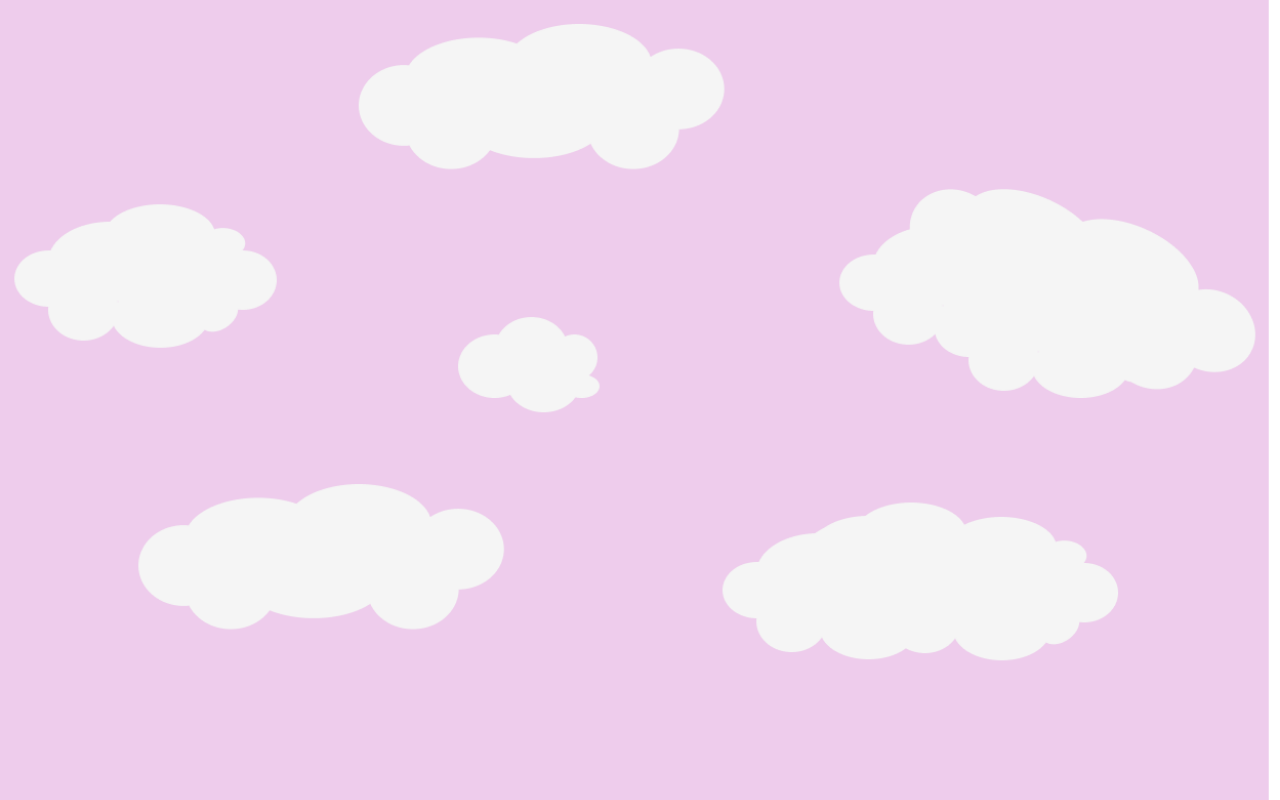
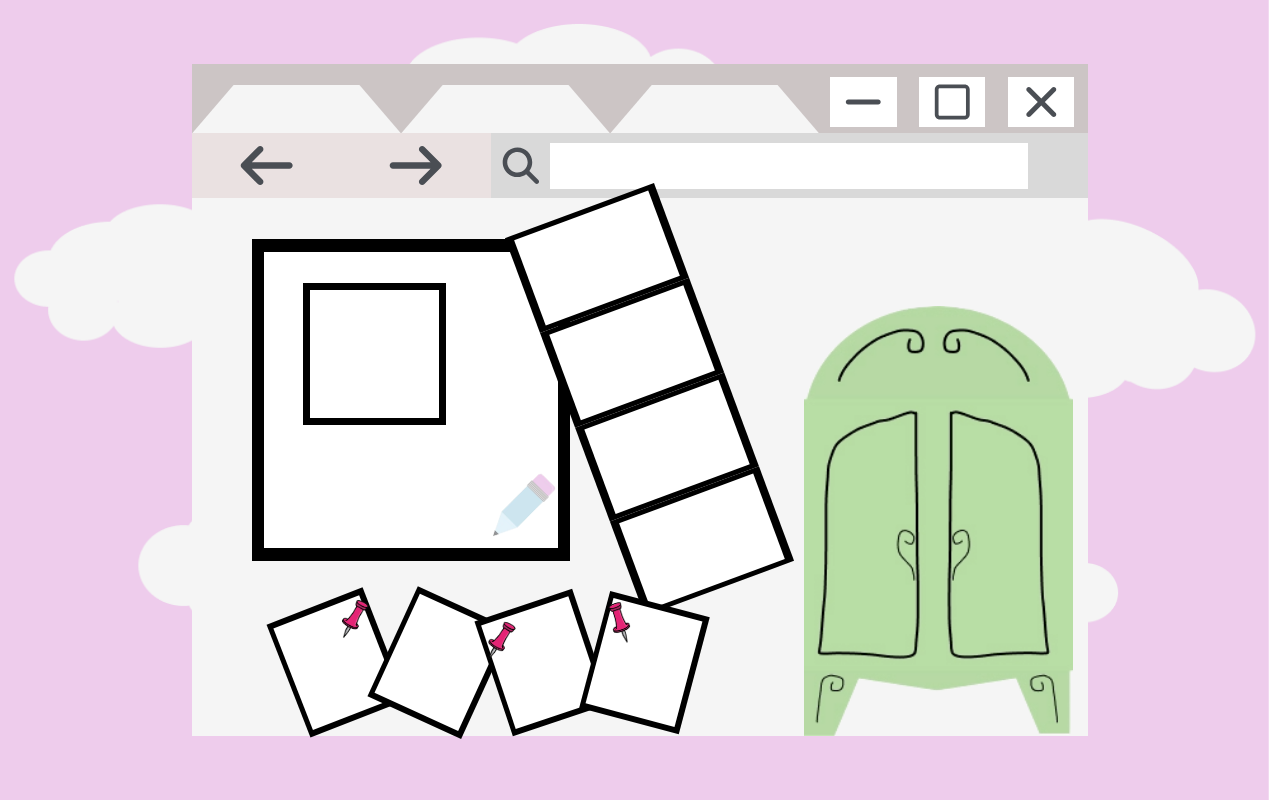
Before and after one commit to Kdinatale/grand_challenges_summer_2025, a React (Vite) app in the folder frontend/closet-community/: page /editProfile in a window 1280 px wide. Before the commit this address had no page. Built offline with nearby package versions, Linux system fonts and the light colour scheme; a web font is replaced by a local one.

Commit message:
Add icon that will control editing profile

```diff
--- a/frontend/closet-community/src/App.jsx
+++ b/frontend/closet-community/src/App.jsx
@@ -1,6 +1,7 @@
 import { Routes, Route } from "react-router-dom";
 import ViewProfilePage from "./ViewProfilePage";
 import ClosetFeedView from "./ClosetFeedView";
+import EditProfilePage from "./EditProfilePage";
 
 function App() {
   return (
@@ -8,6 +9,7 @@ function App() {
       <Routes>
         <Route path="/profile" element={<ViewProfilePage />}></Route>
         <Route path="/closet" element={<ClosetFeedView />}></Route>
+        <Route path="/editProfile" element={<EditProfilePage />}></Route>
       </Routes>
     </>
   );
--- /dev/null
+++ b/frontend/closet-community/src/EditProfilePage.jsx
@@ -0,0 +1,14 @@
+import ProfilePage from "./ProfilePage";
+import EditIcon from "./assets/images/edit_icon.png";
+
+function EditProfilePage() {
+  return (
+    <>
+      <ProfilePage
+        profilePhoto={<></>}
+        iconImage={<img className="edit-icon" src={EditIcon}></img>}
+      />
+    </>
+  );
+}
+export default EditProfilePage;
--- a/frontend/closet-community/src/ProfilePage.jsx
+++ b/frontend/closet-community/src/ProfilePage.jsx
@@ -12,6 +12,7 @@ function ProfilePage({
   clothingItemTwo,
   clothingItemThree,
   clothingItemFour,
+  iconImage,
 }) {
   const [isClosetHovered, setIsClosetHovered] = useState(false);
   const [isClicked, setIsClicked] = useState(false);
@@ -47,6 +48,7 @@ function ProfilePage({
             <div className="about-me-container">
               <div className="about-me-border">
                 <div className="about-me">
+                  <div className="about-me-first-half">
                     <div className="profile-photo-template">
                       <div className="about-me-text-container"></div>
                       <div className="profile-photo-container">
@@ -56,6 +58,10 @@ function ProfilePage({
                           </div>
                         </div>
                       </div>
+                    </div>
+                  </div>
+                  <div className="about-me-second-half">
+                    <div className="icon-container">{iconImage}</div>
                   </div>
                 </div>
               </div>
--- a/frontend/closet-community/src/ViewProfilePage.jsx
+++ b/frontend/closet-community/src/ViewProfilePage.jsx
@@ -1,15 +1,9 @@
-import profilePhoto from "./assets/images/profile_photo_test.JPEG";
 import ProfilePage from "./ProfilePage";
 
 function ViewProfilePage() {
   return (
     <>
-      <ProfilePage
-        profilePhoto={
-          <img className="profile-photo-img" src={profilePhoto}></img>
-        }
-        clothingItemOne={<></>}
-      />
+      <ProfilePage profilePhoto={<></>} clothingItemOne={<></>} />
     </>
   );
 }
--- /dev/null
+++ b/frontend/closet-community/src/styles/EditProfilePage.css
@@ -0,0 +1,5 @@
+.edit-icon {
+  width: 100%;
+  height: 100%;
+  object-fit: contain; /* scale image to fit inside without distortion */
+}
--- a/frontend/closet-community/src/styles/ProfilePage.css
+++ b/frontend/closet-community/src/styles/ProfilePage.css
@@ -29,24 +29,27 @@
   width: 92%;
   margin: auto;
   background-color: white;
-  display: grid;
-  grid-template-columns: repeat(3, 1fr);
-  grid-template-rows: repeat(3, 1fr);
+  display: flex;
+  /* grid-template-columns: repeat(3, 1fr);
+  grid-template-rows: repeat(3, 1fr); */
+}
+.about-me-first-half {
+  width: 75%;
+  height: 100%;
+  display: flex;
 }
 
 .profile-photo-template {
-  grid-column-start: 1;
-  grid-column-end: 3;
-  grid-row-start: 1;
-  grid-row-end: 3;
   display: flex;
   flex-direction: column;
+  width: 100%;
+  height: 60%;
 }
 .about-me-text-container {
-  flex: 1.25;
+  height: 25%;
 }
 .profile-photo-container {
-  flex: 2.75;
+  height: 65%;
   display: flex;
   justify-content: center;
   align-items: center;
@@ -54,7 +57,7 @@
 .profile-photo-border {
   display: flex;
   background-color: black;
-  width: 75%;
+  width: 65%;
   aspect-ratio: 16/16;
   justify-content: center;
   align-content: center;
@@ -359,3 +362,16 @@
   text-align: center;
   line-height: 1.2;
 }
+
+.about-me-second-half {
+  display: flex;
+  width: 25%;
+  align-items: end;
+}
+.icon-container {
+  display: flex;
+  width: 100%;
+  height: 27%;
+  justify-content: center;
+  transform: rotate(44.03deg);
+}
```
Also changed, not shown: frontend/closet-community/src/assets/images/edit_icon.png (added). Lines whose indentation alone changed are shown as unchanged.
